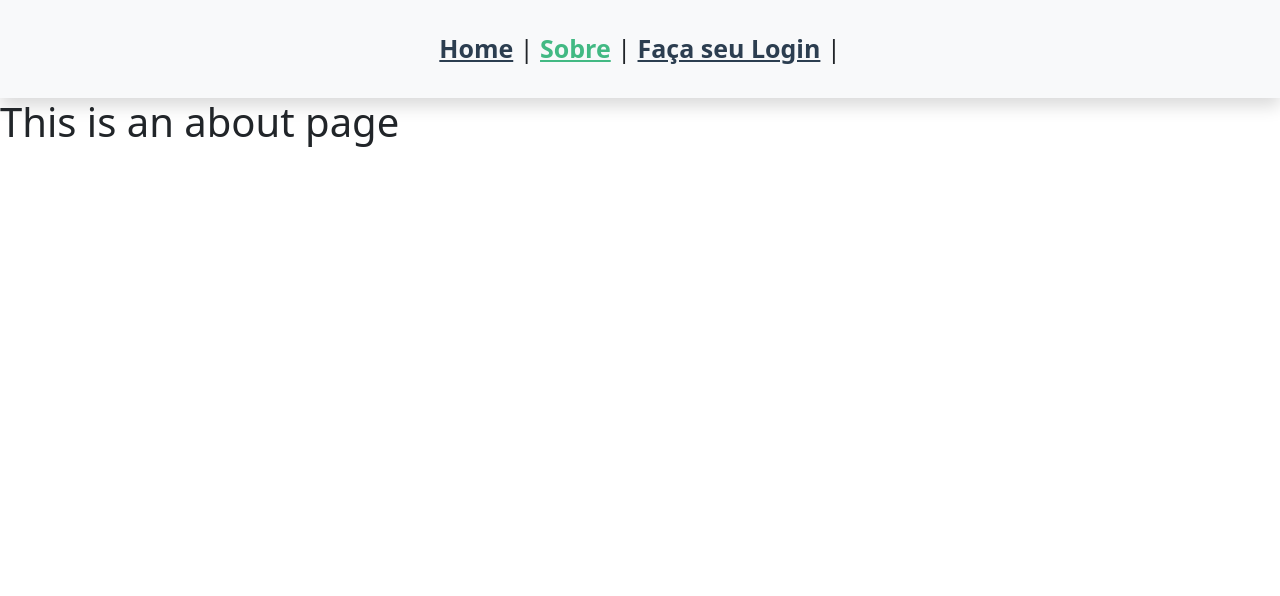
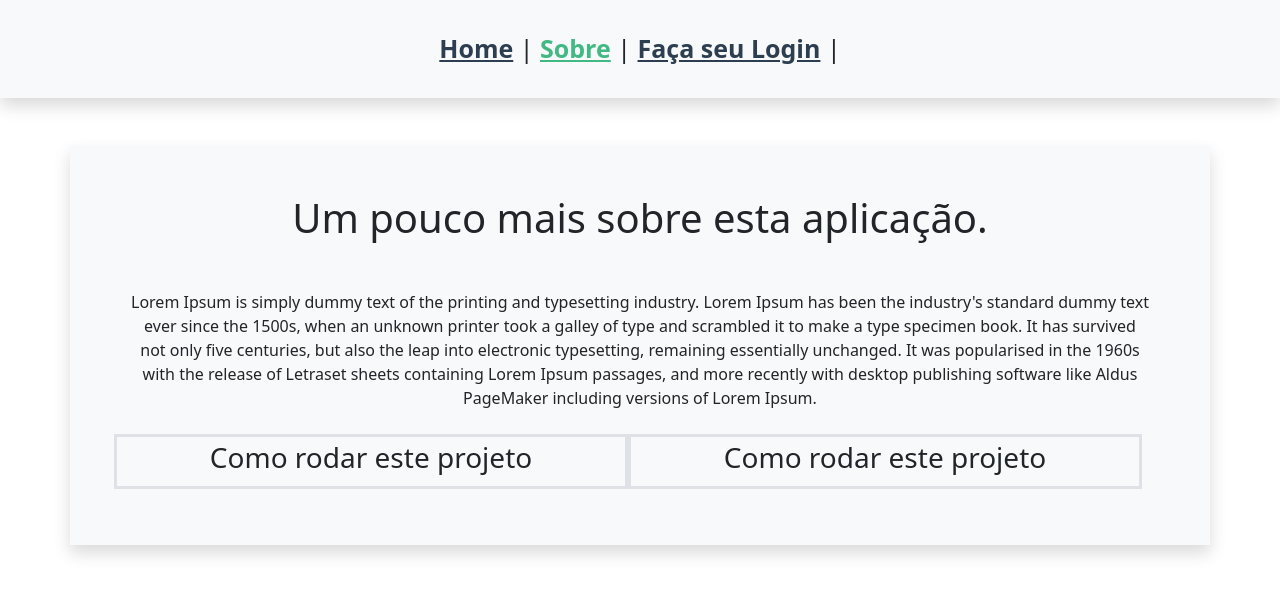
Before and after one commit to Victor-Potter/jukebox-front, a Vue app: page /about in a window 1280 px wide. Shown: the top 596 px of the page. Built offline with nearby package versions, Linux system fonts and the light colour scheme.

Commit message:
WIP.: Page About - layout definido. falta o conteudo.

```diff
--- a/src/assets/scss/_main.scss
+++ b/src/assets/scss/_main.scss
@@ -4,8 +4,6 @@
     width: 100%;
     height: auto;
     display: row;
-    font-family: 'Segoe UI', Tahoma, Geneva, Verdana, sans-serif;
-
 
     #content-home {
         font-size: 30px;
--- a/src/components/HelloWorld.vue
+++ b/src/components/HelloWorld.vue
@@ -6,7 +6,7 @@
 
     <div id="content-home" class="container-fluid mt-5">
       <h5 id="content-home-h1">
-        Primeiro projeto da <strong>PttR Digital Agency</strong> em Vue.js com consumo de em API REST.
+        Primeiro projeto da <strong>PttR Digital Agency</strong> em Vue.js com consumo em API REST.
       </h5>
       <p>
         Font-end .: Vue.js + Boostrap |
--- a/src/components/login/login.scss
+++ b/src/components/login/login.scss
@@ -2,7 +2,6 @@
 
 #main {
     height: 80vh;
-    color: blueviolet;
 }
 
 #login-view {
--- a/src/views/About.vue
+++ b/src/views/About.vue
@@ -1,5 +1,28 @@
 <template>
-  <div class="about">
-    <h1>This is an about page</h1>
+  <div id="main" class="container-fluid mt-5 text-center">
+    <div id="content-about" class="container mt-5 p-5 bg-light shadow">
+      <h1>Um pouco mais sobre esta aplicação.</h1>
+
+      <div class="container-fluid mt-5 text-dark">
+        <p>
+          Lorem Ipsum is simply dummy text of the printing and typesetting industry. Lorem Ipsum has been the
+          industry's standard dummy text ever since the 1500s, when an unknown printer took a galley of type and
+          scrambled it to make a type specimen book. It has survived not only five centuries, but also the leap into
+          electronic typesetting, remaining essentially unchanged. It was popularised in the 1960s with the release
+          of Letraset sheets containing Lorem Ipsum passages, and more recently with desktop publishing software like
+          Aldus PageMaker including versions of Lorem Ipsum.
+        </p>
+      </div>
+
+      <div class="container row p-2">
+        <div class="p-1 col-sm-12 col-lg-6 border border-3">
+          <h3>Como rodar este projeto</h3>
+        </div>
+        <div class="p-1 col-sm-12 col-lg-6 border border-3">
+          <h3>Como rodar este projeto</h3>
+        </div>
+      </div>
+
+    </div>
   </div>
 </template>
--- a/src/views/Login.vue
+++ b/src/views/Login.vue
@@ -1,4 +1,5 @@
 <template>
+
     <div id="main" class="container-fluid mt-5">
         <div id="login-view" class="container m-4">
             <h1>Login - View</h1>
@@ -9,6 +10,7 @@
             />
         </div>
     </div>
+
 </template>
 
 <script>
```
